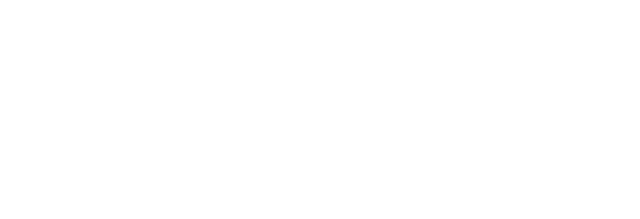
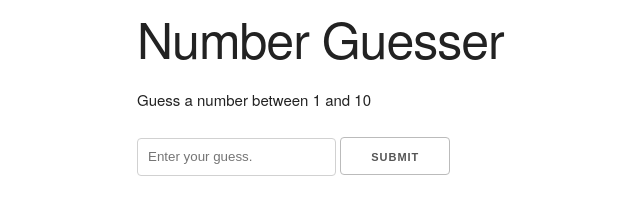
Before and after one commit to MarcOrdan/NumberGuessingGame, a plain HTML site: page index.html in a window 1280 px wide. Shown: the whole page, without its empty margins (23-663 px from the left). Drawn offline with nearby package versions, Linux system fonts and the light colour scheme.

Commit message:
built the UI

```diff
--- a/index.html
+++ b/index.html
@@ -4,9 +4,23 @@
     <meta charset="UTF-8">
     <meta name="viewport" content="width=device-width, initial-scale=1.0">
     <meta http-equiv="X-UA-Compatible" content="ie=edge">
-    <title>Document</title>
+    <title>Number Guessing Game</title>
+    <link rel="stylesheet" href="https://cdnjs.cloudflare.com/ajax/libs/skeleton/2.0.4/skeleton.css" />
 </head>
 <body>
-
+    <div class="container">
+        <h1>Number Guesser</h1>
+        <div id="game">
+            <p>Guess a number between
+                <span class="min-num">1</span>
+                and
+                <span class="max-num">10</span>
+            </p>
+            <input type="number" id="guess-input" placeholder="Enter your guess.">
+            <input type="submit" value="Submit" id="guess-value">
+            <p class="message"></p>
+        </div>
+    </div>
+    <script src="app.js"></script>
 </body>
 </html>
```
